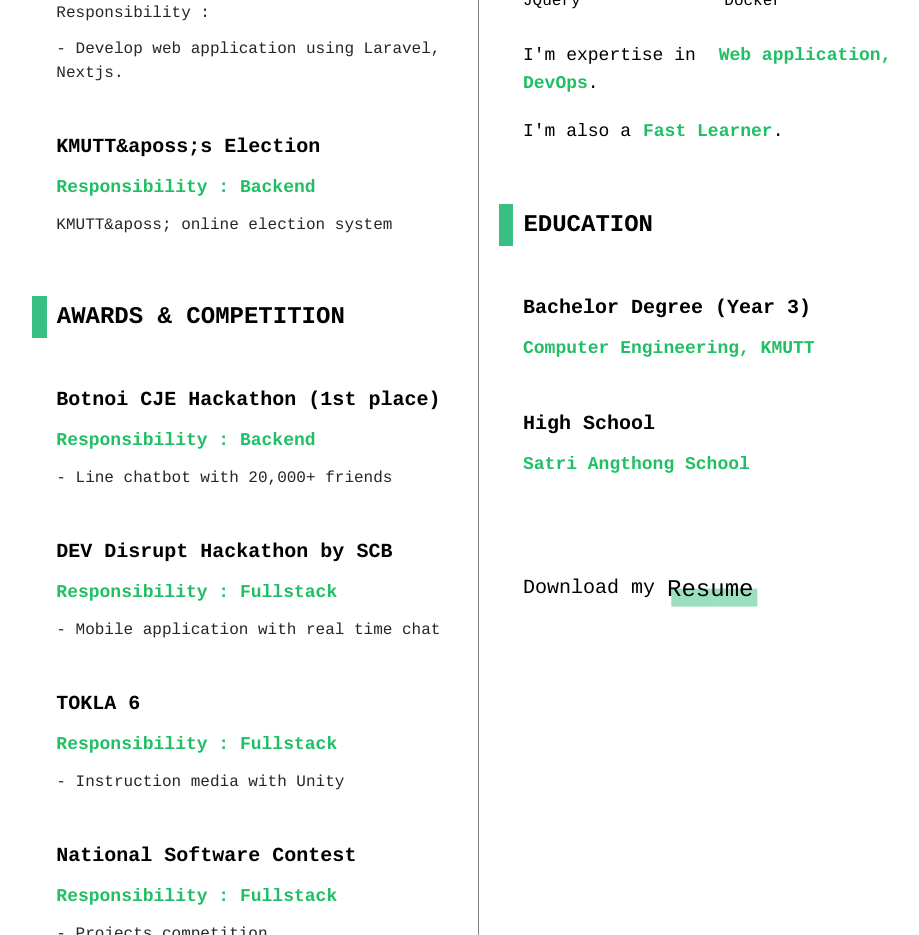
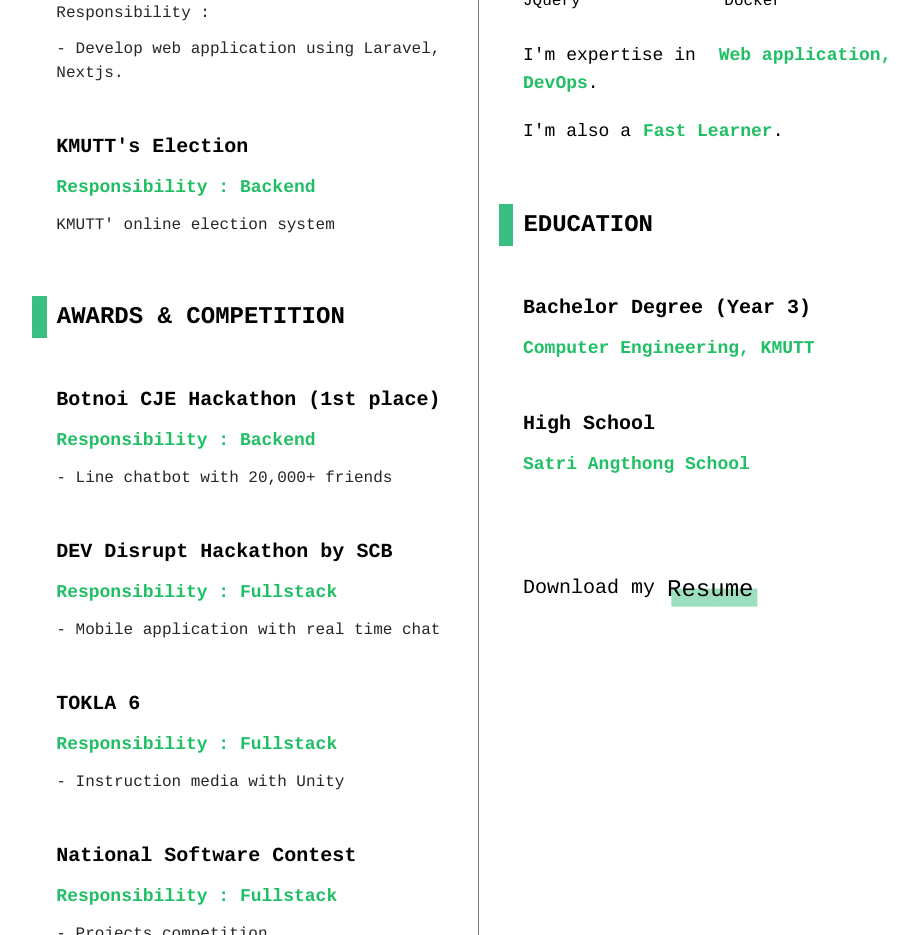
Before and after one commit to ganinw13120/ganinw.dev, a Next.js app: page / in a window 1280 px wide. Shown: the part 1720-2655 px from the top of the page, without its empty margins (161-1080 px from the left). Built offline with nearby package versions, Linux system fonts and the light colour scheme.

Commit message:
fix: special character

```diff
--- a/components/index/resume-info/workExperience.js
+++ b/components/index/resume-info/workExperience.js
@@ -43,13 +43,13 @@ export default function WorkExperience() {
         </div>
         <div className='ml-6 mt-12 '>
             <div className='text-xl font-medium'>
-                <span>KMUTT&aposs;s Election</span>
+                <span>KMUTT&apos;s Election</span>
             </div>
             <div className='mt-3 text-lg font-medium text-green'>
                 <span>Responsibility : Backend</span>
             </div>
             <div className='mt-3 text-black'>
-                <span>KMUTT&aposs; online election system</span>
+                <span>KMUTT&apos; online election system</span>
             </div>
         </div>
     </>)
```
